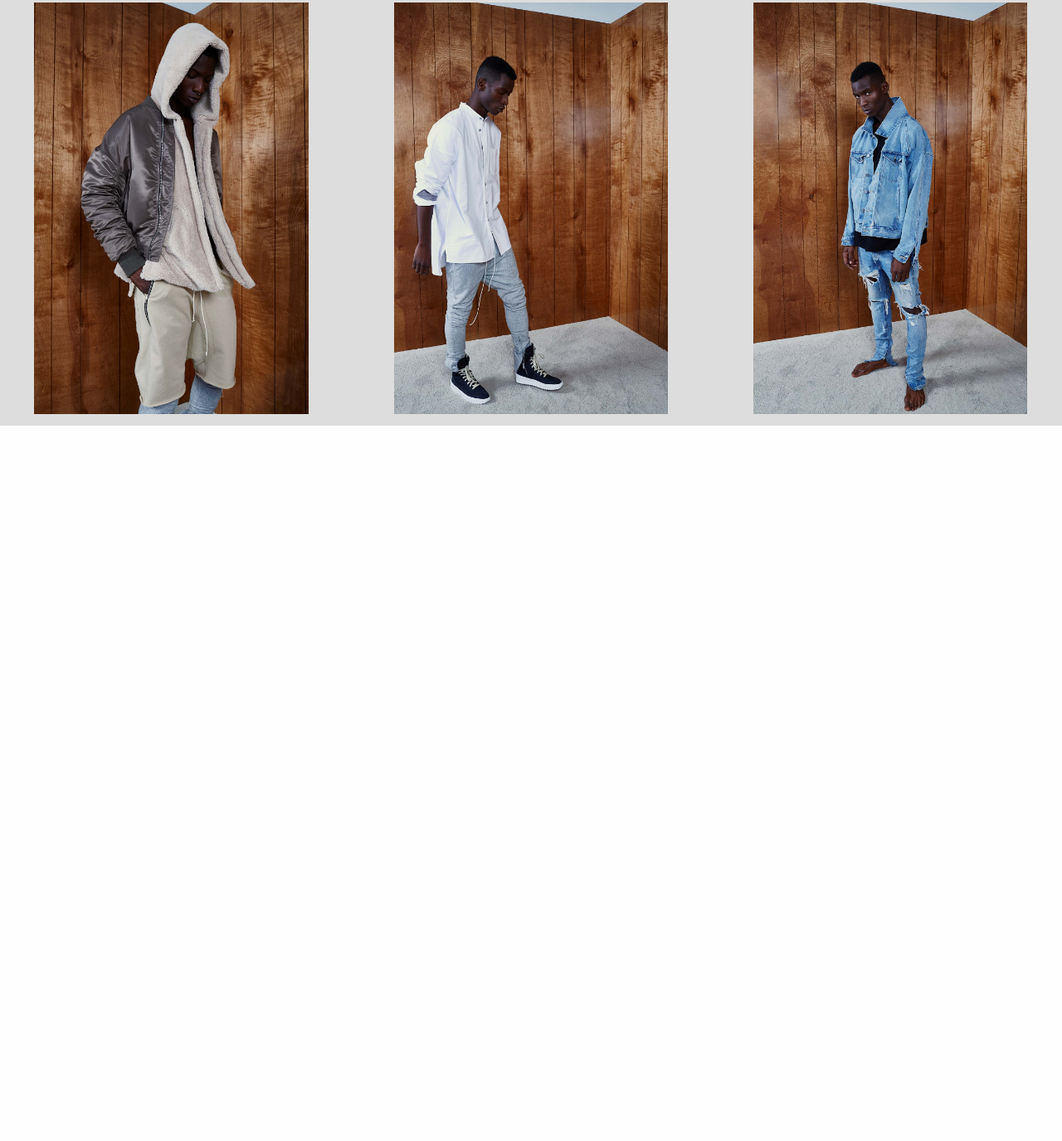
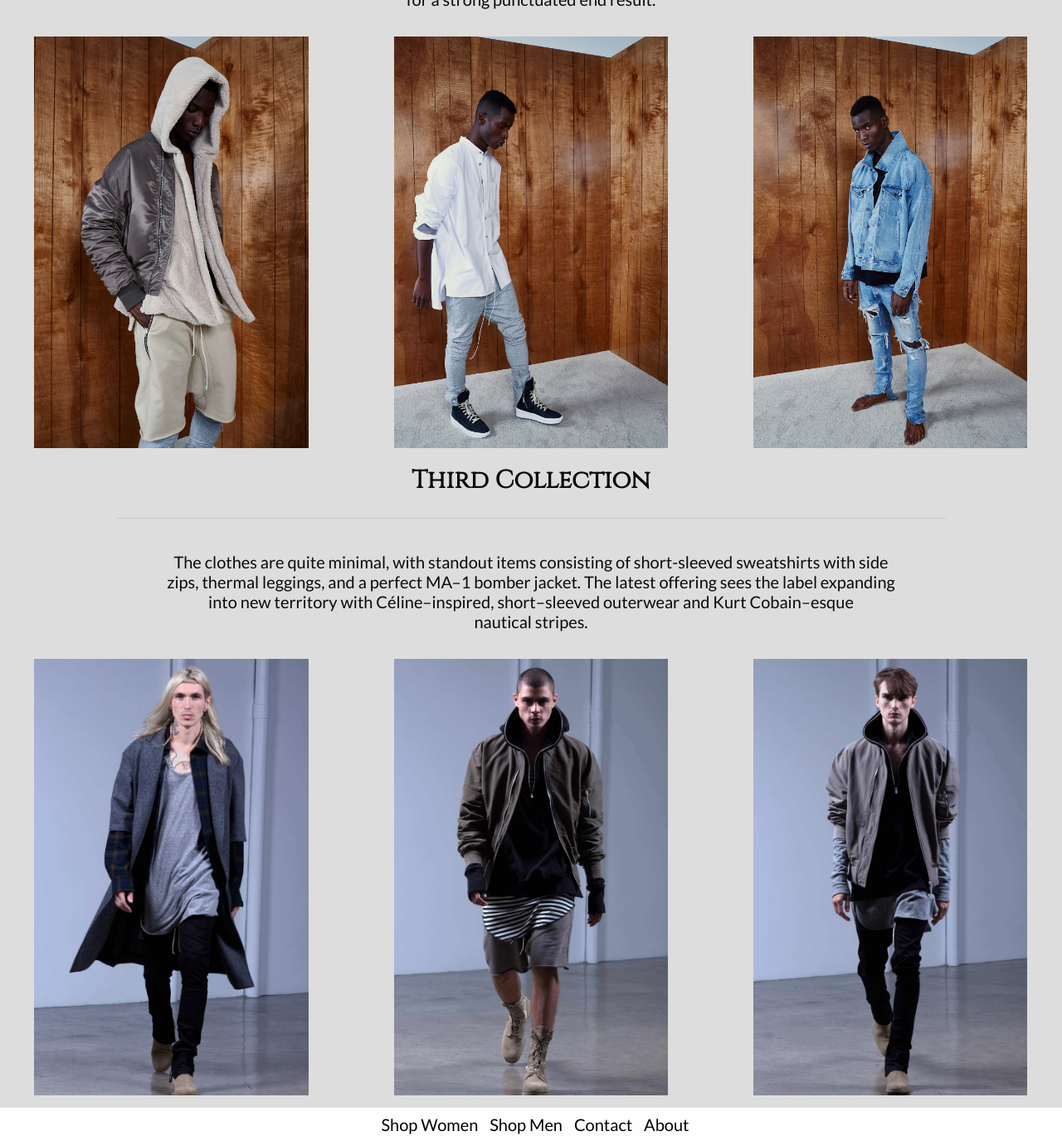
Before and after one commit to willardshikami/fearofgod, a plain HTML site: page index.html in a window 1280 px wide. Shown: the part 1008-2383 px from the top of the page at 83% size. Before the commit the page ends 1521 px from the top, so only its background shows below. Drawn offline with Linux system fonts and the light colour scheme.

Commit message:
added new section and footer

```diff
--- a/css/app.css
+++ b/css/app.css
@@ -103,11 +103,13 @@ nav ul li  {
   ========================================
 */
 
-.collection-one {
-    background: #a9a9a9;
+.collection-one,
+.collection-two {
+    background: #ddd;
 }
 
-.collection-one  h3{
+.collection-one  h3,
+.collection-two h3 {
     font-family: 'Cinzel', serif;
     font-size: 30px;
     font-weight: 700;
@@ -115,7 +117,8 @@ nav ul li  {
     text-align: center;
 }
 
-.collection-one p{
+.collection-one p,
+.collection-two p {
     font-size: 20px;
     padding: 20px;
     text-align: center;
--- a/index.html
+++ b/index.html
@@ -41,6 +41,8 @@
     <div class="collection-one">
         <h3>Fourth Collection</h3>
 
+        <hr>
+
         <p>This collection is the most comprehensive yet. We have introduced a range of denim products, <br> including jeans, jackets and even a denim overcoat. We have also have experimented on textile <br> and cuts through the select use of textured fur&ndash;like fabric and traditional shirting material <br> for a strong punctuated  end result.</p>
     </div>
 
@@ -57,6 +59,40 @@
             </div>
     </div>
 
+    <div class="collection-two">
+        <h3>Third Collection</h3>
+
+        <hr>
+
+        <p>The clothes are quite minimal, with standout items consisting of short-sleeved sweatshirts with side <br> zips, thermal leggings, and a perfect MA&ndash;1 bomber jacket. The latest offering sees the label expanding <br> into new territory with Céline&ndash;inspired, short&ndash;sleeved outerwear and Kurt Cobain&ndash;esque <br> nautical stripes. </p>
+    </div>
+
+    <div class="fourth collection">
+
+            <div class="col span_1_of_3">
+				<img src="images/thirdcollection-lookbook-1.jpg">
+            </div>
+            <div class="col span_1_of_3">
+				<img src="images/thirdcollection-lookbook-2.jpg">
+            </div>
+            <div class="col span_1_of_3">
+				<img src="images/thirdcollection-lookbook-3.jpg">
+            </div>
+    </div>
+
+     <footer class="footer">
+        <div class="navigation">
+            <nav>
+                <ul>
+                    <li><a href="#">Shop Women</a></li>
+                    <li><a href="#">Shop Men</a></li>
+                    <li><a href="#">Contact</a></li>
+                    <li><a href="#">About</a></li>
+                </ul>
+            </nav>
+        </div>
+     </footer>
+
 
     <script src="js/vendor/jquery.js"></script>
     <script src="js/vendor/what-input.js"></script>
```
